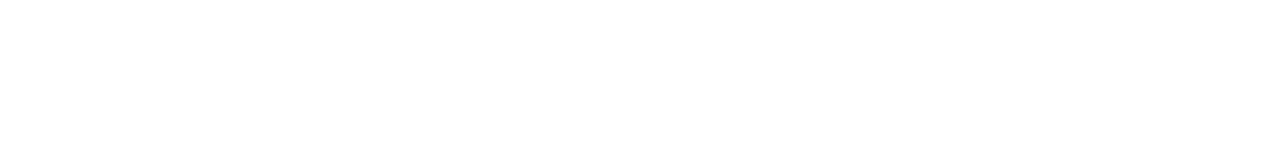
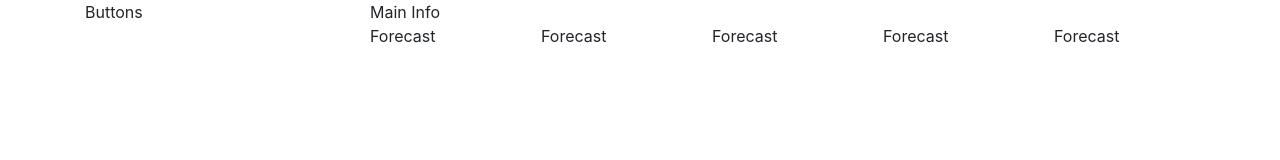
Before and after one commit to TChristensenDrumz/Weather-Report, a plain HTML site: page index.html in a window 1280 px wide. Drawn offline with nearby package versions, Linux system fonts and the light colour scheme.

Commit message:
Added bootstrap skeleton to index

```diff
--- a/index.html
+++ b/index.html
@@ -4,12 +4,32 @@
         <meta charset="UTF-8">
         <meta name="viewport" content="width=device-width, initial-scale=1.0">
         <link rel="stylesheet" href="https://cdn.jsdelivr.net/npm/bootstrap@4.5.3/dist/css/bootstrap.min.css" integrity="sha384-TX8t27EcRE3e/ihU7zmQxVncDAy5uIKz4rEkgIXeMed4M0jlfIDPvg6uqKI2xXr2" crossorigin="anonymous">
+        <link rel="stylesheet" href="style.css">
         <title>Weather Report</title>
     </head>
     <body>
+        <div class="container">
+            <div class="row">
+                <div class="col-md-3">Buttons</div>
+                <div class="col-md-9">
+                    <div class="row">
+                        <div class="col-md-12">Main Info</div>
+                    </div>
+                    <div class="row row-cols-5">
+                        <div class="col">Forecast</div>
+                        <div class="col">Forecast</div>
+                        <div class="col">Forecast</div>
+                        <div class="col">Forecast</div>
+                        <div class="col">Forecast</div>
+                    </div>
+                </div>
+            </div>
+        </div>
 
-    <script src="https://code.jquery.com/jquery-3.5.1.min.js" integrity="sha384-DfXdz2htPH0lsSSs5nCTpuj/zy4C+OGpamoFVy38MVBnE+IbbVYUew+OrCXaRkfj" crossorigin="anonymous"></script>
+        <script src="https://code.jquery.com/jquery-3.5.1.slim.min.js" integrity="sha384-DfXdz2htPH0lsSSs5nCTpuj/zy4C+OGpamoFVy38MVBnE+IbbVYUew+OrCXaRkfj" crossorigin="anonymous"></script>
         <script src="https://cdn.jsdelivr.net/npm/popper.js@1.16.1/dist/umd/popper.min.js" integrity="sha384-9/reFTGAW83EW2RDu2S0VKaIzap3H66lZH81PoYlFhbGU+6BZp6G7niu735Sk7lN" crossorigin="anonymous"></script>
         <script src="https://cdn.jsdelivr.net/npm/bootstrap@4.5.3/dist/js/bootstrap.min.js" integrity="sha384-w1Q4orYjBQndcko6MimVbzY0tgp4pWB4lZ7lr30WKz0vr/aWKhXdBNmNb5D92v7s" crossorigin="anonymous"></script>
+        <script src="https://code.jquery.com/jquery-3.5.1.min.js" integrity="sha256-9/aliU8dGd2tb6OSsuzixeV4y/faTqgFtohetphbbj0=" crossorigin="anonymous"></script>
+        <script src="script.js"></script>
     </body>
 </html>
```
Lines whose indentation alone changed are shown as unchanged.
